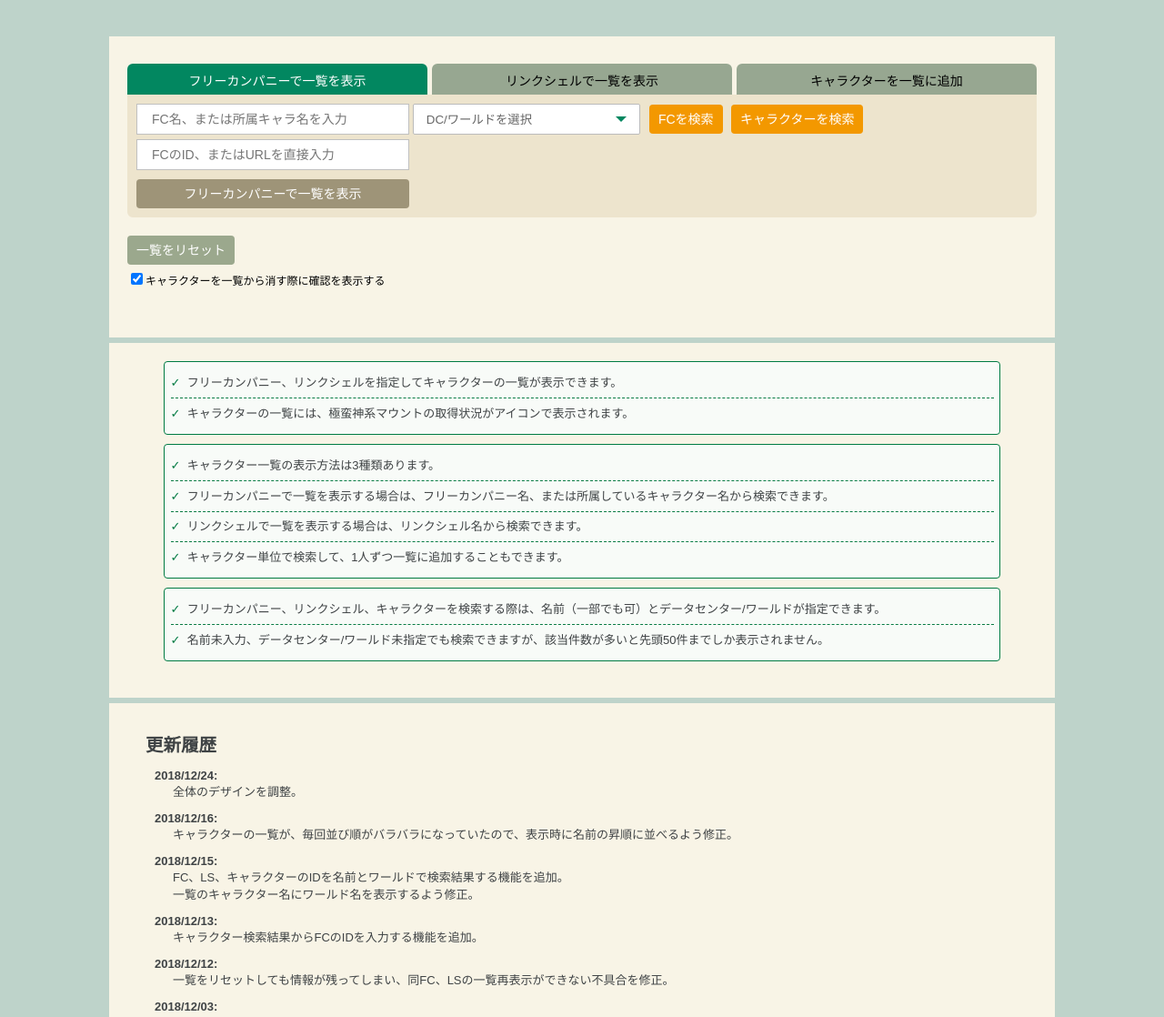
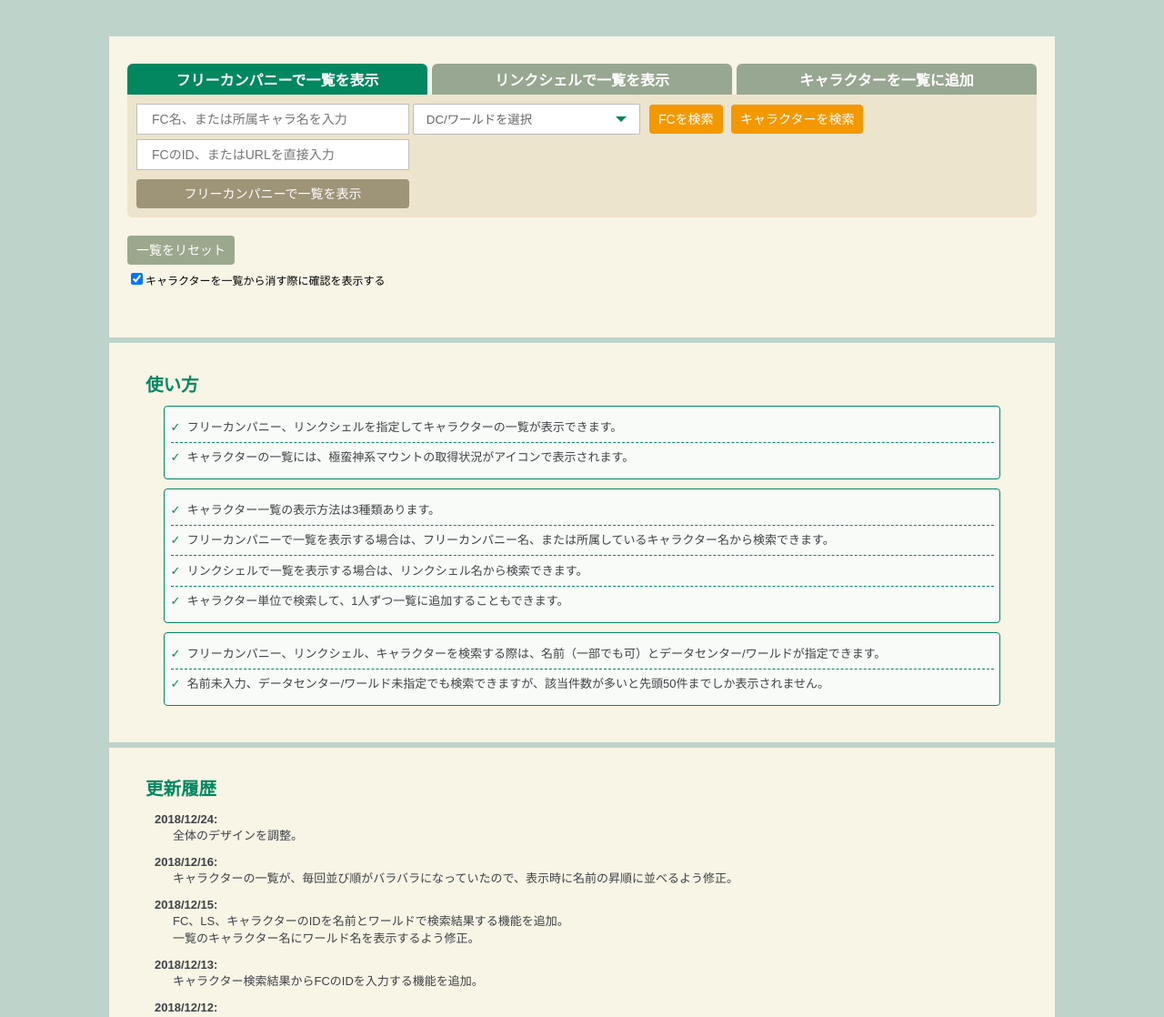
Before and after one commit to LupitaMontilla/oenothera, a PHP site: page /tools/fellows_primalsmount_checker.php in a window 1280 px wide. Shown: the part 108-1226 px from the top of the page at 91% size. Run offline with PHP 8.4, Linux system fonts and the light colour scheme.

Commit message:
デザインの微調整。

```diff
--- a/css/pc.css
+++ b/css/pc.css
@@ -233,7 +233,6 @@
   .tabmenu input[type="radio"] + em {
     position: relative;
 		display: inline-block;
-		/*min-width: 80px;*/
 		width: 330px;
 		line-height: 30px;
     z-index: 10;
@@ -242,10 +241,11 @@
     -webkit-border-radius: 6px 6px 0 0;
     border-radius: 6px 6px 0 0;
     background: #97a791;
-    color: #000;
+    color: #fff;
     text-align: center;
-    font-size: 14px;
+    font-size: 16px;
     font-style: normal;
+		font-weight: bold;
     cursor: pointer;
   }
 
@@ -614,6 +614,7 @@
 	.linkshell_title .linkshell_name {
 		font-weight: bold;
     font-size: 1.5em;
+		color: #028760;
 	}
 
 	.freecompany_title .crest,
@@ -900,6 +901,7 @@
 
 	#notes h3 {
 		margin-bottom: 10px;
+		color: #028760;
 	}
 
 	#notes ul {
@@ -907,7 +909,7 @@
 		display: block;
 		margin: 10px 20px;
 		padding: 0.5em;
-		border: 1px solid #007b43;
+		border: 1px solid #028760;
 		border-radius: 4px;
 		list-style-type: none;
 		background-color: #f8fbf8;
@@ -919,7 +921,7 @@
 		/*display: block;*/
     /*text-indent: 1em;*/
 		line-height: 1.5;
-		border-bottom: 1px dashed #007b43;
+		border-bottom: 1px dashed #028760;
 		padding: 0.5em 0 0.5em 1.4em;
   }
 
@@ -930,7 +932,7 @@
 	#notes ul li::before {
 		position: absolute;
 		content: "\002713";
-		color: #007b43;
+		color: #028760;
 		font-weight: bold;
 		left: 0.5em;
 	}
@@ -953,6 +955,7 @@
 
   #change_log h3 {
       margin-bottom: 0;
+			color: #028760;
   }
 
   #change_log ul {
--- a/tools/include/fellows_checker/primalsmount/notes.php
+++ b/tools/include/fellows_checker/primalsmount/notes.php
@@ -1,4 +1,5 @@
         <div id="notes">
+            <h3>使い方</h3>
             <ul>
                 <li>フリーカンパニー、リンクシェルを指定してキャラクターの一覧が表示できます。</li>
                 <li>キャラクターの一覧には、極蛮神系マウントの取得状況がアイコンで表示されます。</li>
```
